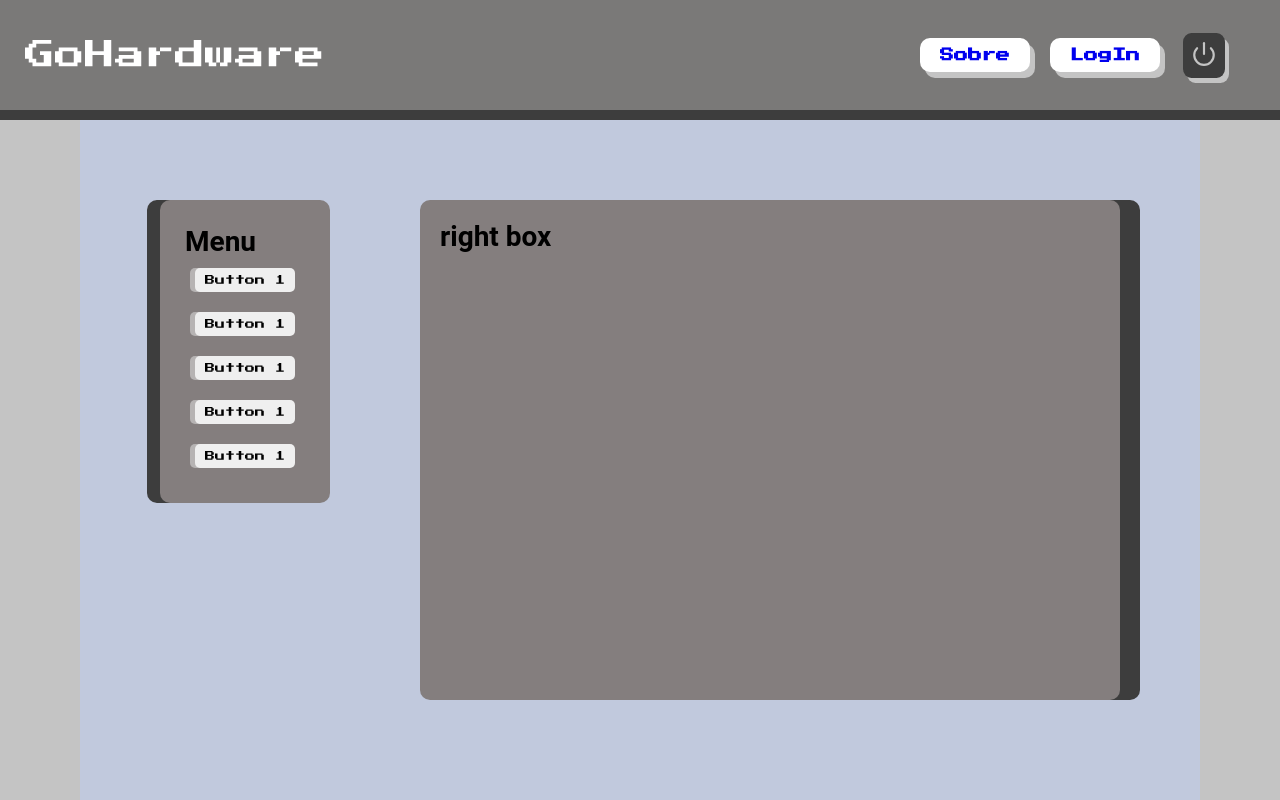
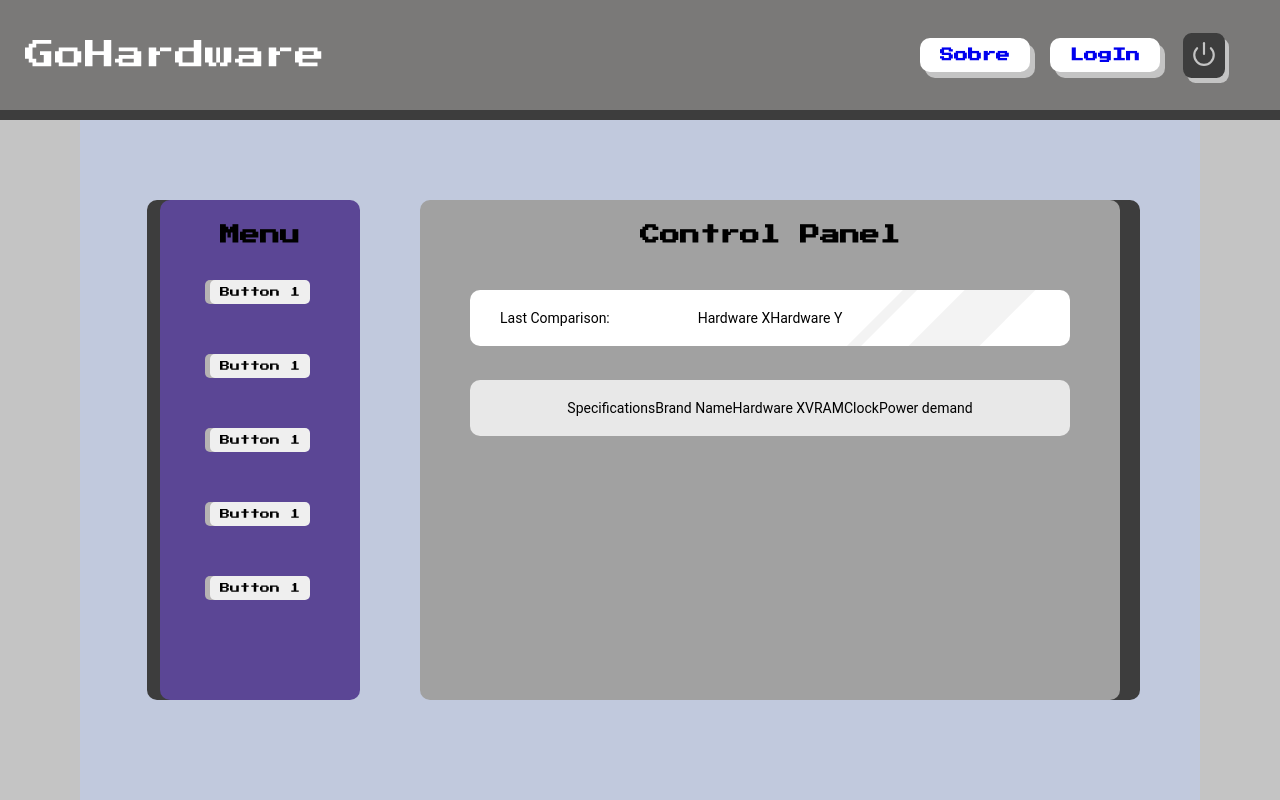
Before and after one commit to LucasVillarim/GoHardware-old, a React (Create React App) app in the folder frontend/: page /profile in a window 1280 px wide. Shown: the top 800 px of the page. Built offline with nearby package versions, Linux system fonts and the light colour scheme.

Commit message:
Some CSS progress

```diff
--- a/frontend/src/Pages/Profile/index.js
+++ b/frontend/src/Pages/Profile/index.js
@@ -16,7 +16,25 @@ export default function Profile() {
             </div>
 
             <div className = 'container-box-right'>
-                <h1>right box</h1>
+                <h1>Control Panel</h1>
+
+                <div className = "last-comparison-box">
+                    <label className = "title">Last Comparison:</label>
+                    <label>Hardware X</label>
+                    <label>Hardware Y</label>
+
+                    <div className = "glass-detail1"></div>
+                    <div className = "glass-detail2"></div>
+                </div>
+
+                <div className = "hardware-data-box">
+                    <label>Specifications</label>
+                    <label>Brand Name</label>
+                    <label>Hardware X</label>
+                    <label>VRAM</label>
+                    <label>Clock</label>
+                    <label>Power demand</label>
+                </div>
             </div>
 
         </div>
--- a/frontend/src/Pages/Profile/style.css
+++ b/frontend/src/Pages/Profile/style.css
@@ -3,22 +3,30 @@
 */
 
 .container-box-left {
-    background-color: #847E7E;
+    background-color: #5B4695;
     display: flex;
+    align-items: center;
     flex-direction: column;
     position: absolute;
     left: 80px;
     top: 200px;
+    height: 500px;
     padding: 25px;
     border-radius: 10px;
-    box-shadow: -13px 0 0 0 #3d3d3d, -10px 0 0 0 #3d3d3d;
+    box-shadow: -13px 0 0 0 #3d3d3d;
+}
+
+.container-box-left h1 {
+    font-family: 'Press Start 2P', cursive;
+    font-size: 20px;
+    margin-bottom: 10px ;
 }
 
 .container-box-left button{
     font-family: 'Press Start 2P', cursive;
     font-size: 10px;
     border: none;
-    margin: 10px;
+    margin: 25px;
     border-radius: 5px;
     box-shadow: -5px 0 0 0 #B6B3B3;
 }
@@ -39,8 +47,10 @@
 */
 
 .container-box-right {
-    background-color: #847E7E;
+    background-color: #A1A1A1;
     display: flex;
+    align-items: center;
+    justify-content: center;
     position: absolute;
     right: 80px;
     top: 200px;
@@ -50,3 +60,70 @@
     border-radius: 10px;
     box-shadow: 20px 0 #3d3d3d;
 }
+
+.container-box-right h1 {
+    font-family: 'Press Start 2P', cursive;
+    font-size: 20px;
+}
+
+.container-box-right h1 {
+    position: absolute;
+    top: 25px;
+}
+
+/*
+    Mini box styles.  ||
+                      \/
+*/
+
+.container-box-right div.last-comparison-box {
+    background-color: #FFF;
+    display: flex;
+    justify-content: center;
+    position: absolute;
+    top: 90px;
+    width: 600px;
+    padding: 20px;
+    border-radius: 10px;
+    overflow: hidden;
+}
+
+.container-box-right div.last-comparison-box label.title {
+    position: absolute;
+    left: 30px;
+}
+
+/*
+    glass effect.
+*/
+
+.container-box-right div.last-comparison-box div.glass-detail1 {
+    background-color: #E7E7E7;
+    opacity: 0.5;
+    position: absolute;
+    width: 190px;
+    height: 50px;
+    transform: rotate(-45deg);
+    right: 20px;
+}
+
+.container-box-right div.last-comparison-box div.glass-detail2 {
+    background-color: #E7E7E7;
+    opacity: 0.5;
+    position: absolute;
+    width: 190px;
+    height: 10px;
+    transform: rotate(-45deg);
+    right: 90px;
+}
+
+.container-box-right div.hardware-data-box {
+    background-color: #E8E8E8;
+    display: flex;
+    justify-content: center;
+    position: absolute;
+    top: 180px;
+    width: 600px;
+    padding: 20px;
+    border-radius: 10px;
+}
```
Also changed, not shown: 1 other file (tests, documents, lock files or other folders).
